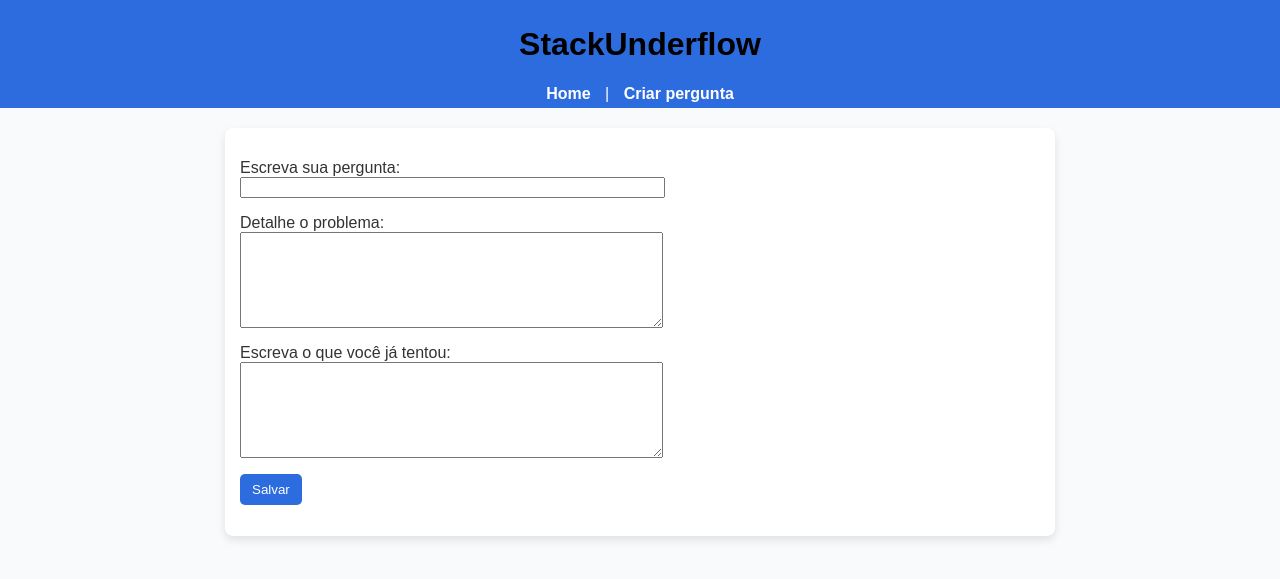
After one commit to felipeassiss/Django, a Django app: page /forum/inserir/ in a window 1280 px wide. The commit adds this page. Shown: the top 579 px of the page. Run offline with Django 5.2, Linux system fonts and the light colour scheme.

Commit message:
add: adicao da aba de inserir pergunta

```diff
--- a/forum/templates/forum/base.html
+++ b/forum/templates/forum/base.html
@@ -1,12 +1,12 @@
 <html>
 <head>
-    <title>QuizZer</title>
+    <title>StackUnderflow</title>
     {% load static %}
     <link rel="stylesheet" href="{% static 'css/estilo.css' %}">
 </head>
 <body>
     <header>
-        <h1>QuizZer</h1>
+        <h1>StackUnderflow</h1>
         <nav>
             <a href="{% url 'forum:index' %}">Home</a> |
             <a href="{% url 'forum:inserir_pergunta' %}">Criar pergunta</a>
--- /dev/null
+++ b/forum/templates/forum/inserir_pergunta.html
@@ -0,0 +1,19 @@
+{% extends "forum/base.html" %}
+
+{% block content %}
+<form method="post">
+    {% csrf_token %}
+    <p><label for="titulo">Escreva sua pergunta:</label><br>
+        <input type="text" name="titulo" id="titulo" size="50" maxlength="200">
+    </p>
+    <p><label for="detalhe">Detalhe o problema:<br />
+            <textarea rows="6" cols="50" id="detalhe" name="detalhe"></textarea>
+    </p>
+    <p><label for="tentativa">Escreva o que você já tentou:<br />
+            <textarea rows="6" cols="50" id="tentativa" name="tentativa"></textarea>
+    </p>
+
+    <input type="submit" name="dopost" value="Salvar" />
+
+</form>
+{% endblock %}
```
